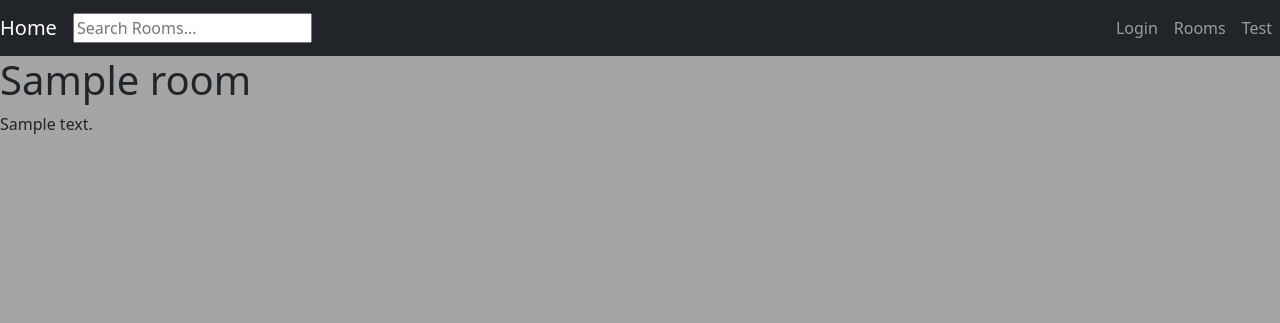
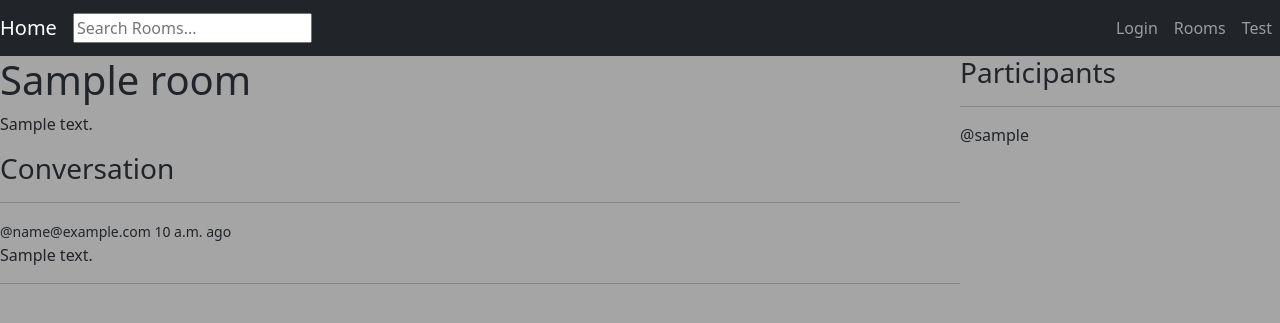
Before and after one commit to Ario124/Game_Room, a Django app: page /room/1/ in a window 1280 px wide. Shown: the top 323 px of the page. Run offline with Django 3.2, Linux system fonts and the light colour scheme; tables that the repository leaves empty hold one stand-in row (values such as "Sample post").

Commit message:
Added message functionality and participants room model

```diff
--- a/base/forms.py
+++ b/base/forms.py
@@ -6,7 +6,7 @@ from .models import User, Room
 class UserRegisterForm(UserCreationForm):
     class Meta:
         model = User
-        fields = ['email', 'password1', 'password2']
+        fields = ['username', 'email', 'password1', 'password2']
 
 
 class UserForm(ModelForm):
--- a/base/models.py
+++ b/base/models.py
@@ -3,8 +3,9 @@ from django.contrib.auth.models import AbstractUser
 
 # Create your models here.
 
+#####  Will have unique username & email  #####
 class User(AbstractUser):
-    name = models.CharField(max_length=200, null=True)
+    username = models.CharField(max_length=200, null=True, unique=True)
     email = models.EmailField(unique=True, null=True)
 
     USERNAME_FIELD = 'email'
@@ -25,6 +26,7 @@ class Room(models.Model):
 
     name = models.CharField(max_length=200)
     description = models.TextField(null=True, blank=True)
+    participants = models.ManyToManyField(User, related_name='participants', blank=True)
 
     updated = models.DateTimeField(auto_now=True)
     created = models.DateTimeField(auto_now_add=True)
@@ -43,5 +45,8 @@ class Message(models.Model):
     updated = models.DateTimeField(auto_now=True)
     created = models.DateTimeField(auto_now_add=True)
 
+    class Meta:
+        ordering = ['-updated', '-created']
+
     def __str__(self):
         return self.body[0:50]
--- a/base/templates/base/room.html
+++ b/base/templates/base/room.html
@@ -2,7 +2,52 @@
 
 {% block content %}
 
-<h1>{{room.name}}</h1>
-<p>{{room.description}}</p>
+<style>
+    .room-container{
+        display:grid;
+        grid-template-columns: 3fr 1fr;
+    }
+</style>
 
+
+<div class="room-container">
+
+    <div>
+
+        <h1>{{room.name}}</h1>
+        <p>{{room.description}}</p>
+
+
+        <div class="comment-wrapper">
+            <h3>Conversation</h3>
+            <hr>
+            {% for message in room_messages %}
+            <div>
+                <small>@{{message.user}} {{message.created|time}} ago</small>
+                <p>{{message.body}}</p>
+                <hr>
+            </div>
+            {% endfor %}
+        </div>
+        {% if request.user.is_authenticated %}
+        <div class="comment-form">
+            <form method="POST" action="">
+                {% csrf_token %}
+                <input type="text" name="body" placeholder="Write your message">
+            </form>
+        </div>
+        {% endif %}
+    </div>
+
+    <div>
+        <h3>Participants</h3>
+        <hr>
+        {% for user in participants %}
+            <div>
+                <p>@{{user.username}}</p>
+            </div>
+
+        {% endfor %}
+    </div>
+</div>
 {% endblock %}
--- a/base/views.py
+++ b/base/views.py
@@ -6,7 +6,7 @@ from django.contrib.auth.decorators import login_required
 from django.contrib.auth import authenticate, login, logout
 from django.contrib.auth.forms import UserCreationForm
 from django.db.models import Q
-from .models import User, Room, Topic
+from .models import User, Room, Topic, Message
 from .forms import RoomForm, UserRegisterForm
 
 # Create your views here.
@@ -31,7 +31,19 @@ def home(request):
 
 def room(request, pk):
     room = Room.objects.get(id=pk)
-    context = {'room':room}
+    room_messages = room.message_set.all().order_by('-created')
+    participants = room.participants.all()
+
+    if request.method == 'POST':
+        message = Message.objects.create(
+            user=request.user,
+            room=room,
+            body=request.POST.get('body')
+        )
+        room.participants.add(request.user)
+        return redirect('room', pk=room.id)
+
+    context = {'room':room, 'room_messages': room_messages, 'participants': participants}
 
     return render(request, 'base/room.html', context)
 
@@ -42,7 +54,7 @@ def loginPage(request):
         return redirect('home')
 
     if request.method == 'POST':
-        email = request.POST.get('email')
+        email = request.POST.get('email').lower()
         password = request.POST.get('password')
 
         try:
@@ -72,7 +84,12 @@ def registerPage(request):
         form = UserRegisterForm(request.POST)
         if form.is_valid():
             user = form.save(commit=False)
+            user.username = user.username.lower()
             user.save()
+            login(request, user)
+            return redirect('home')
+        else:
+            messages.error(request, 'An error occurred during registration')
 
     return render(request, 'base/login.html', {'form': form})
 
```
Also changed, not shown: base/admin.py (line endings or trailing spaces), base/migrations/0006_auto_20211206_2134.py (added), base/migrations/0007_alter_message_options.py (added), base/migrations/0008_room_participants.py (added).
